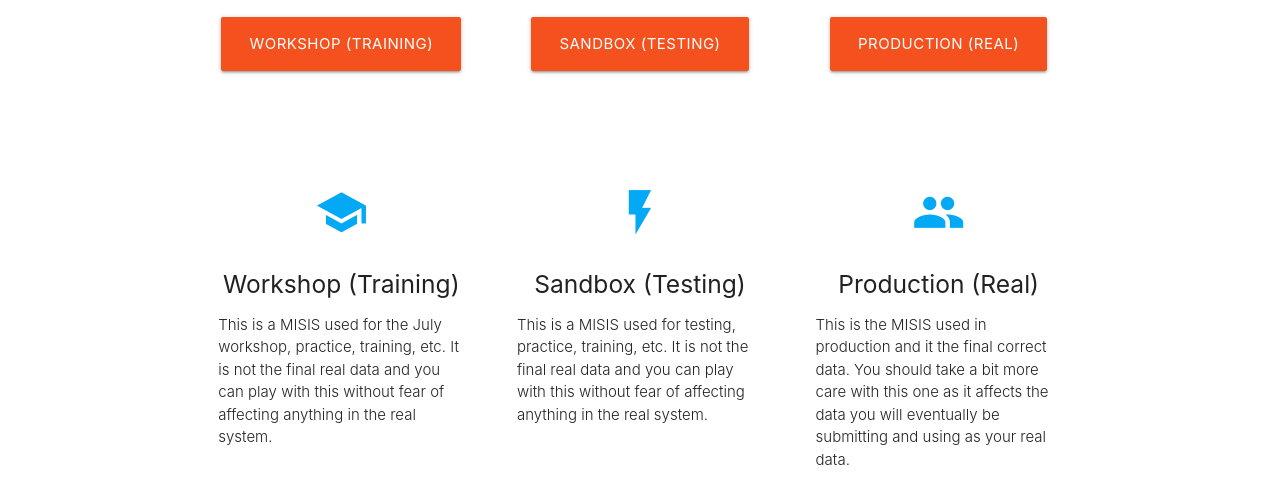
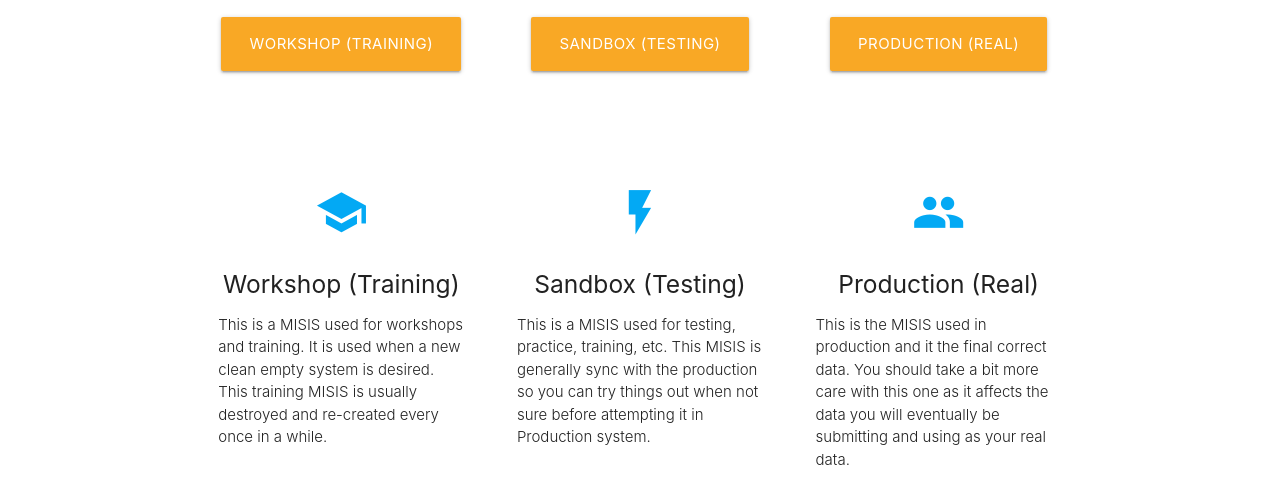
Before and after one commit to ghachey/misis-landing.pss.edu.mh, a plain HTML site: page index.html in a window 1280 px wide. Shown: the part 317-800 px from the top of the page. Drawn offline with nearby package versions, Linux system fonts and the light colour scheme.

Commit message:
feat: website content/colors update

```diff
--- a/index.html
+++ b/index.html
@@ -32,13 +32,13 @@
       </div>
       <div class="row center">
         <div class="col s12 m4">
-          <a href="https://misis.pss.edu.mh/training" id="download-button" class="btn-large waves-effect waves-light deep-orange darken-1">Workshop (Training)</a>
+          <a href="https://misis.pss.edu.mh/training" id="download-button" class="btn-large waves-effect waves-light yellow darken-3">Workshop (Training)</a>
         </div>
         <div class="col s12 m4">
-          <a href="https://misis.pss.edu.mh/test" id="download-button" class="btn-large waves-effect waves-light deep-orange darken-1">Sandbox (Testing)</a>
+          <a href="https://misis.pss.edu.mh/test" id="download-button" class="btn-large waves-effect waves-light yellow darken-3">Sandbox (Testing)</a>
         </div>
         <div class="col s12 m4">
-          <a href="https://misis.pss.edu.mh/production" id="download-button" class="btn-large waves-effect waves-light deep-orange darken-1">Production (Real)</a>
+          <a href="https://misis.pss.edu.mh/production" id="download-button" class="btn-large waves-effect waves-light yellow darken-3">Production (Real)</a>
         </div>
       </div>
       <br><br>
@@ -57,10 +57,10 @@
             <h2 class="center light-blue-text"><i class="material-icons">school</i></h2>
             <h5 class="center">Workshop (Training)</h5>
 
-            <p class="light">This is a MISIS used for the July workshop,
-              practice, training, etc. It is not the final real data and
-              you can play with this without fear of affecting anything
-              in the real system.</p>
+            <p class="light">This is a MISIS used for workshops and
+              training. It is used when a new clean empty system is
+              desired.  This training MISIS is usually destroyed and
+              re-created every once in a while.</p>
           </div>
         </div>
 
@@ -70,9 +70,9 @@
             <h5 class="center">Sandbox (Testing)</h5>
 
             <p class="light">This is a MISIS used for testing,
-              practice, training, etc. It is not the final real data and
-              you can play with this without fear of affecting anything
-              in the real system.</p>
+            practice, training, etc. This MISIS is generally sync
+            with the production so you can try things out when not
+            sure before attempting it in Production system.</p>
           </div>
         </div>
 
@@ -82,9 +82,9 @@
             <h5 class="center">Production (Real)</h5>
 
             <p class="light">This is the MISIS used in production and
-              it the final correct data. You should take a bit more care
-              with this one as it affects the data you will eventually
-              be submitting and using as your real data.</p>
+            it the final correct data. You should take a bit more care
+            with this one as it affects the data you will eventually
+            be submitting and using as your real data.</p>
           </div>
         </div>
       </div>
@@ -93,7 +93,7 @@
     <br><br>
   </div>
 
-  <footer class="page-footer blue darken-3">
+  <footer class="page-footer blue darken-4">
     <div class="container">
       <div class="row">
         <div class="col l6 s12">
```
